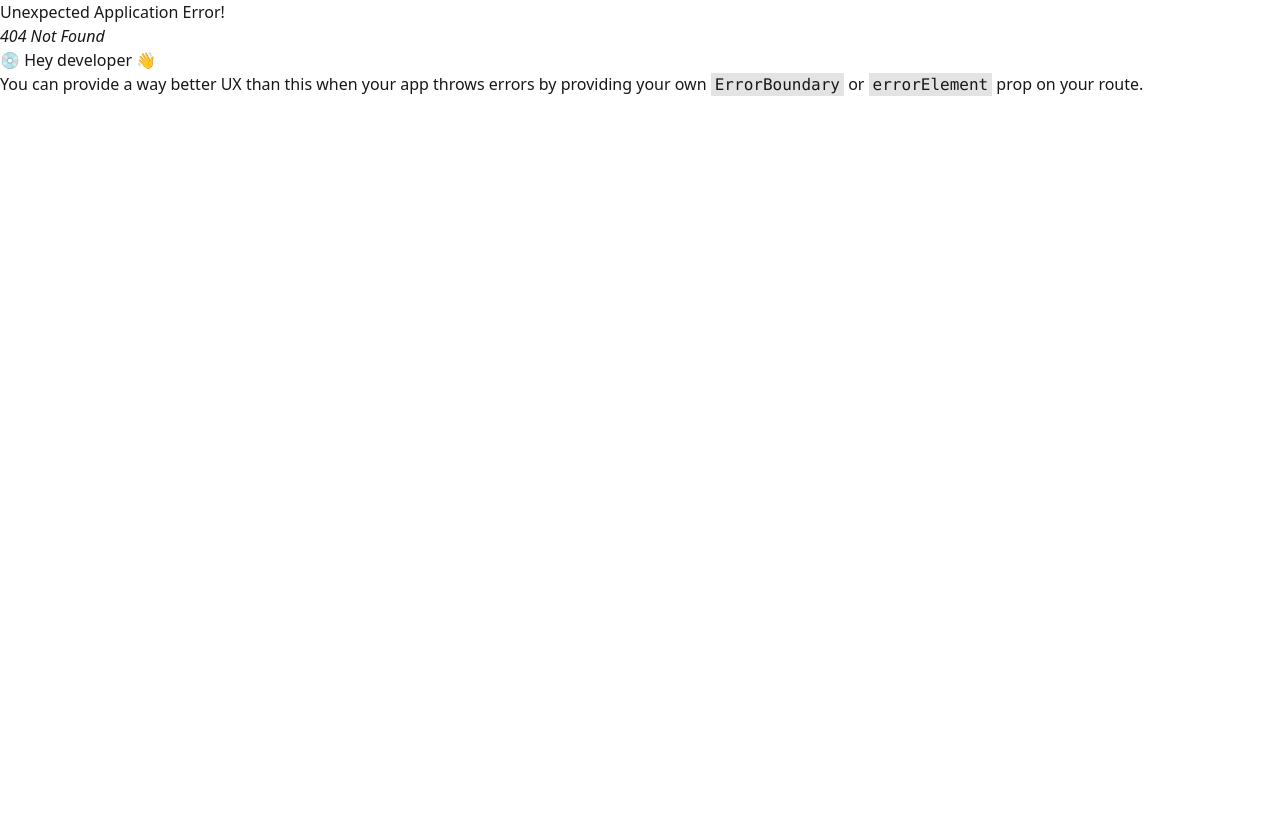
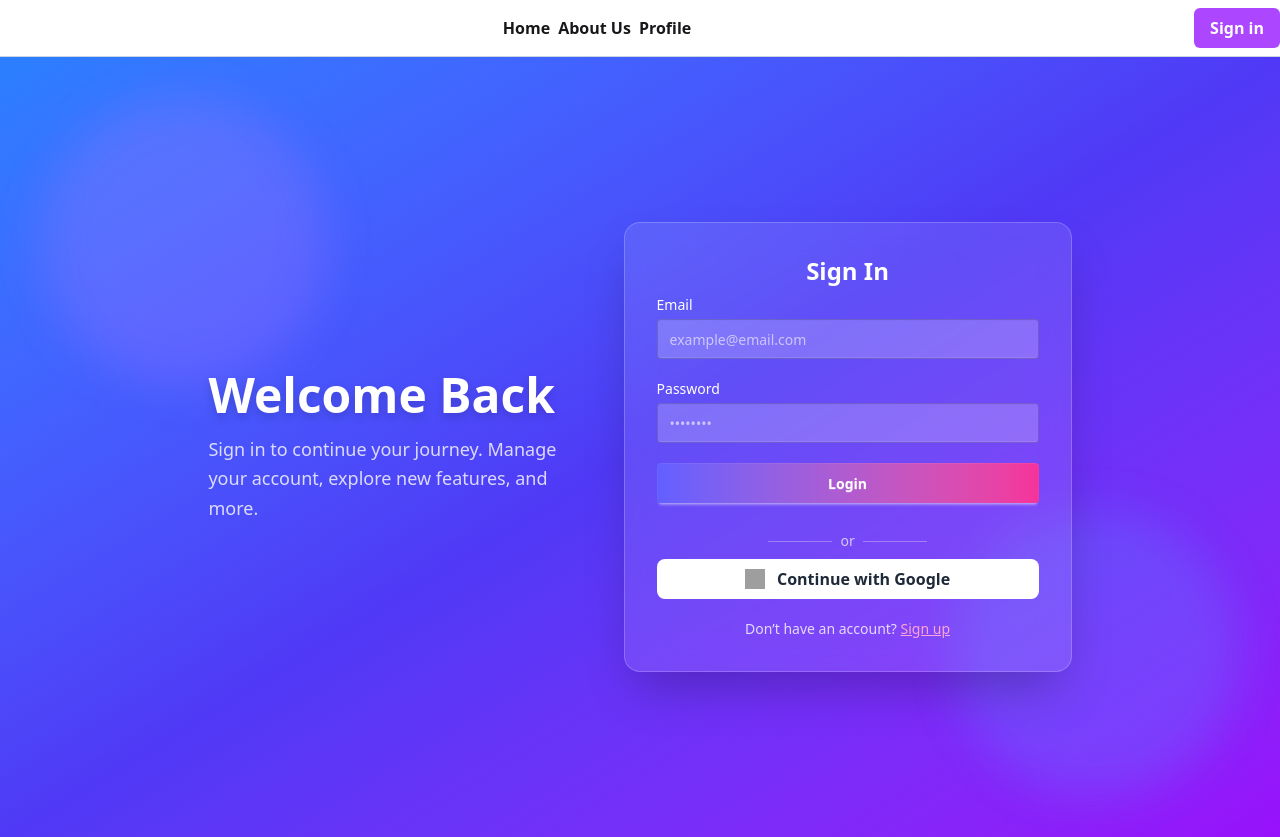
Before and after one commit to Sumaiiya-Haque/Firebase-Fighter, a React (Vite) app: page /signin in a window 1280 px wide. Before the commit this address had no page. Before the commit the page ends 800 px from the top, so only its background shows below. Built offline with nearby package versions, Linux system fonts and the light colour scheme; grey boxes are pictures that could not be loaded.

Commit message:
firebase setup

```diff
--- a/package.json
+++ b/package.json
@@ -11,8 +11,10 @@
   },
   "dependencies": {
     "@tailwindcss/vite": "^4.1.14",
+    "firebase": "^12.4.0",
     "react": "^19.1.1",
     "react-dom": "^19.1.1",
+    "react-icons": "^5.5.0",
     "react-router": "^7.9.4",
     "react-toastify": "^11.0.5",
     "tailwindcss": "^4.1.14"
--- a/src/Pages/SignIn.jsx
+++ b/src/Pages/SignIn.jsx
@@ -1,11 +1,121 @@
-import React from 'react';
+
+import { Link } from "react-router";
+import MyContainer from "../Components/MyContainer";
+
 
 const SignIn = () => {
-    return (
-        <div>
 
+
+  const handleSignin = (e) => {
+    e.preventDefault();
+
+  };
+
+  const handleGoogleSignin = () => {
+
+  };
+
+  const handleSignout = () => {
+
+  };
+
+
+
+  return (
+    <div className="min-h-[calc(100vh-20px)] flex items-center justify-center bg-gradient-to-br from-blue-500 via-indigo-600 to-purple-600 relative overflow-hidden">
+      {/* Animated glow orbs */}
+      <div className="absolute inset-0">
+        <div className="absolute w-72 h-72 bg-purple-400/30 rounded-full blur-xl top-10 left-10 animate-pulse"></div>
+        <div className="absolute w-72 h-72 bg-blue-400/30 rounded-full blur-xl bottom-10 right-10 animate-pulse"></div>
+      </div>
+
+      <MyContainer>
+        <div className="relative z-10 flex flex-col lg:flex-row items-center justify-between gap-10 p-6 lg:p-10 text-white">
+          {/* Left section */}
+          <div className="max-w-lg text-center lg:text-left">
+            <h1 className="text-5xl font-extrabold drop-shadow-lg">
+              Welcome Back
+            </h1>
+            <p className="mt-4 text-lg text-white/80 leading-relaxed">
+              Sign in to continue your journey. Manage your account, explore new
+              features, and more.
+            </p>
+          </div>
+
+          {/* Login card */}
+          <div className="w-full max-w-md backdrop-blur-lg bg-white/10 border border-white/20 shadow-2xl rounded-2xl p-8">
+
+              <form onSubmit={handleSignin} className="space-y-5">
+                <h2 className="text-2xl font-semibold mb-2 text-center text-white">
+                  Sign In
+                </h2>
+
+                <div>
+                  <label className="block text-sm mb-1">Email</label>
+                  <input
+                    type="email"
+                    name="email"
+                    placeholder="example@email.com"
+                    className="input input-bordered w-full bg-white/20 text-white placeholder-white/60 focus:outline-none focus:ring-2 focus:ring-blue-400"
+                  />
+                </div>
+
+                <div className="relative">
+                  <label className="block text-sm mb-1">Password</label>
+                  <input
+                    type={''}
+                    name="password"
+                    placeholder="••••••••"
+                    className="input input-bordered w-full bg-white/20 text-white placeholder-white/60 focus:outline-none focus:ring-2 focus:ring-blue-400"
+                  />
+                  {/* <span
+                    onClick={() => setShow(!show)}
+                    className="absolute right-[8px] top-[36px] cursor-pointer z-50"
+                  >
+                    {show ? <FaEye /> : <IoEyeOff />}
+                  </span> */}
+                </div>
+
+                <button type="submit" className="my-btn">
+                  Login
+                </button>
+
+                {/* Divider */}
+                <div className="flex items-center justify-center gap-2 my-2">
+                  <div className="h-px w-16 bg-white/30"></div>
+                  <span className="text-sm text-white/70">or</span>
+                  <div className="h-px w-16 bg-white/30"></div>
+                </div>
+
+                {/* Google Signin */}
+                <button
+                  type="button"
+                  onClick={handleGoogleSignin}
+                  className="flex items-center justify-center gap-3 bg-white text-gray-800 px-5 py-2 rounded-lg w-full font-semibold hover:bg-gray-100 transition-colors cursor-pointer"
+                >
+                  <img
+                    src="https://www.svgrepo.com/show/475656/google-color.svg"
+                    alt="google"
+                    className="w-5 h-5"
+                  />
+                  Continue with Google
+                </button>
+
+                <p className="text-center text-sm text-white/80 mt-3">
+                  Don’t have an account?{" "}
+                  <Link
+                    to="/signup"
+                    className="text-pink-300 hover:text-white underline"
+                  >
+                    Sign up
+                  </Link>
+                </p>
+              </form>
+          </div>
         </div>
-    );
+      </MyContainer>
+    </div>
+  );
 };
 
 export default SignIn;
--- a/src/Pages/SignUp.jsx
+++ b/src/Pages/SignUp.jsx
@@ -3,14 +3,11 @@
 import { FaEye } from "react-icons/fa";
 
 import { IoEyeOff } from "react-icons/io5";
-
-
+import MyContainer from "../Components/MyContainer";
+import  '../index.css';
 
 const SignUp = () => {
-
-const handleSignUp = () => {
-
-}
+  const handleSignUp = () => {};
 
   return (
     <div className="min-h-[96vh] flex items-center justify-center bg-gradient-to-br from-indigo-500 via-purple-600 to-pink-500 relative overflow-hidden">
@@ -53,20 +50,14 @@
                   Password
                 </label>
                 <input
-                  type={show ? "text" : "password"}
+                  type=""
                   name="password"
                   placeholder="••••••••"
                   className="input input-bordered w-full bg-white/20 text-white placeholder-white/60 focus:outline-none focus:ring-2 focus:ring-pink-400"
                 />
-                <span
-                  onClick={() => setShow(!show)}
-                  className="absolute right-[8px] top-[36px] cursor-pointer z-50"
-                >
-                  {show ? <FaEye /> : <IoEyeOff />}
-                </span>
               </div>
 
-              <button type="submit" className="my-btn">
+              <button className='my-btn' type="submit" className="my-btn">
                 Sign Up
               </button>
 
--- /dev/null
+++ b/src/firebase/firebase.config.js
@@ -0,0 +1,23 @@
+// Import the functions you need from the SDKs you need
+import { initializeApp } from "firebase/app";
+
+import { getAuth } from "firebase/auth";
+
+// TODO: Add SDKs for Firebase products that you want to use
+// https://firebase.google.com/docs/web/setup#available-libraries
+
+// Your web app's Firebase configuration
+const firebaseConfig = {
+  apiKey: "AIzaSyDCGDNVAjlJMGBgav_2AqEj9vPo66sfFBg",
+  authDomain: "fir-fighter-69242.firebaseapp.com",
+  projectId: "fir-fighter-69242",
+  storageBucket: "fir-fighter-69242.firebasestorage.app",
+  messagingSenderId: "211083980943",
+  appId: "1:211083980943:web:ab573e4d8c5a57714500fa"
+};
+
+// Initialize Firebase
+const app = initializeApp(firebaseConfig);
+
+// Initialize Firebase Authentication and get a reference to the service
+export const auth = getAuth(app);
--- a/src/index.css
+++ b/src/index.css
@@ -1,2 +1,6 @@
 @import "tailwindcss";
 @plugin "daisyui";
+
+.my-btn{
+   @apply btn w-full bg-gradient-to-r from-indigo-500 to-pink-500 text-white font-semibold border-none hover:scale-105 transition-transform
+}
```
Also changed, not shown: src/routes/Routes.jsx (+12 -0 lines), 1 other file (tests, documents, lock files or other folders).
